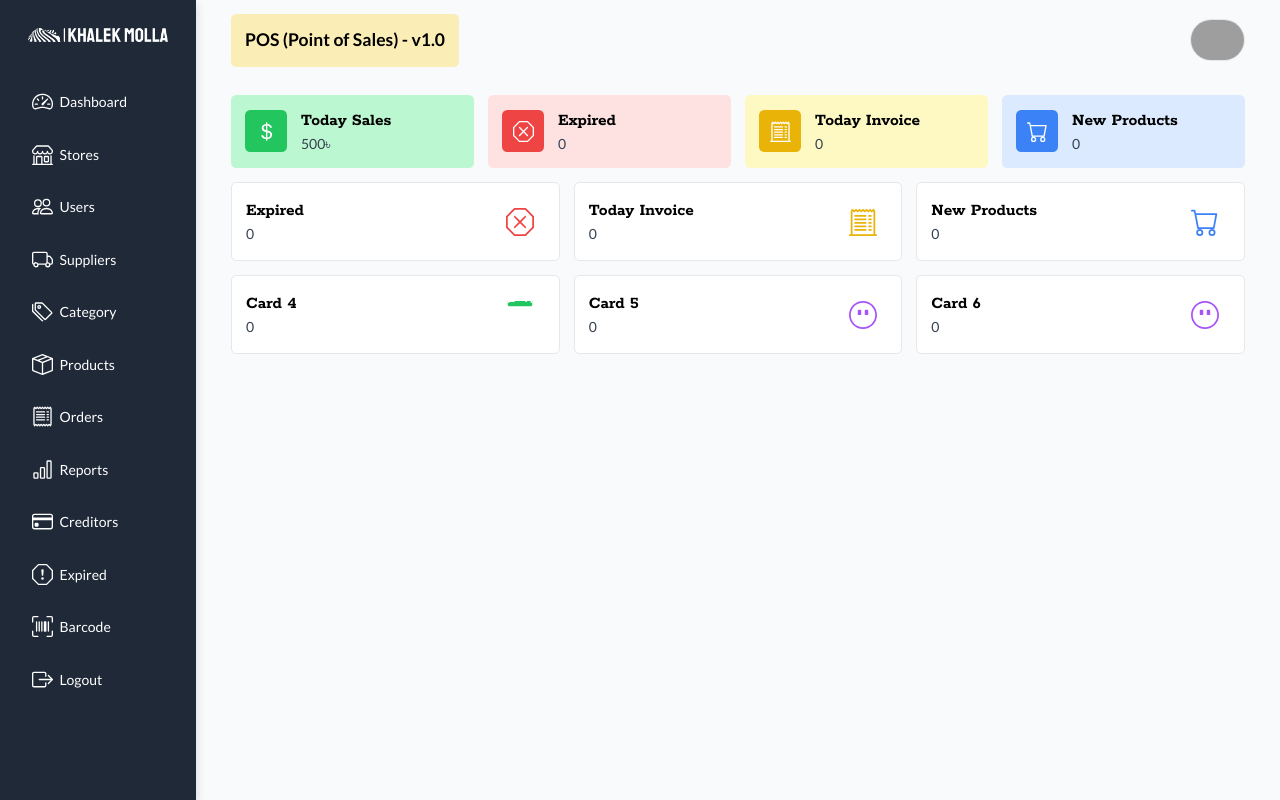
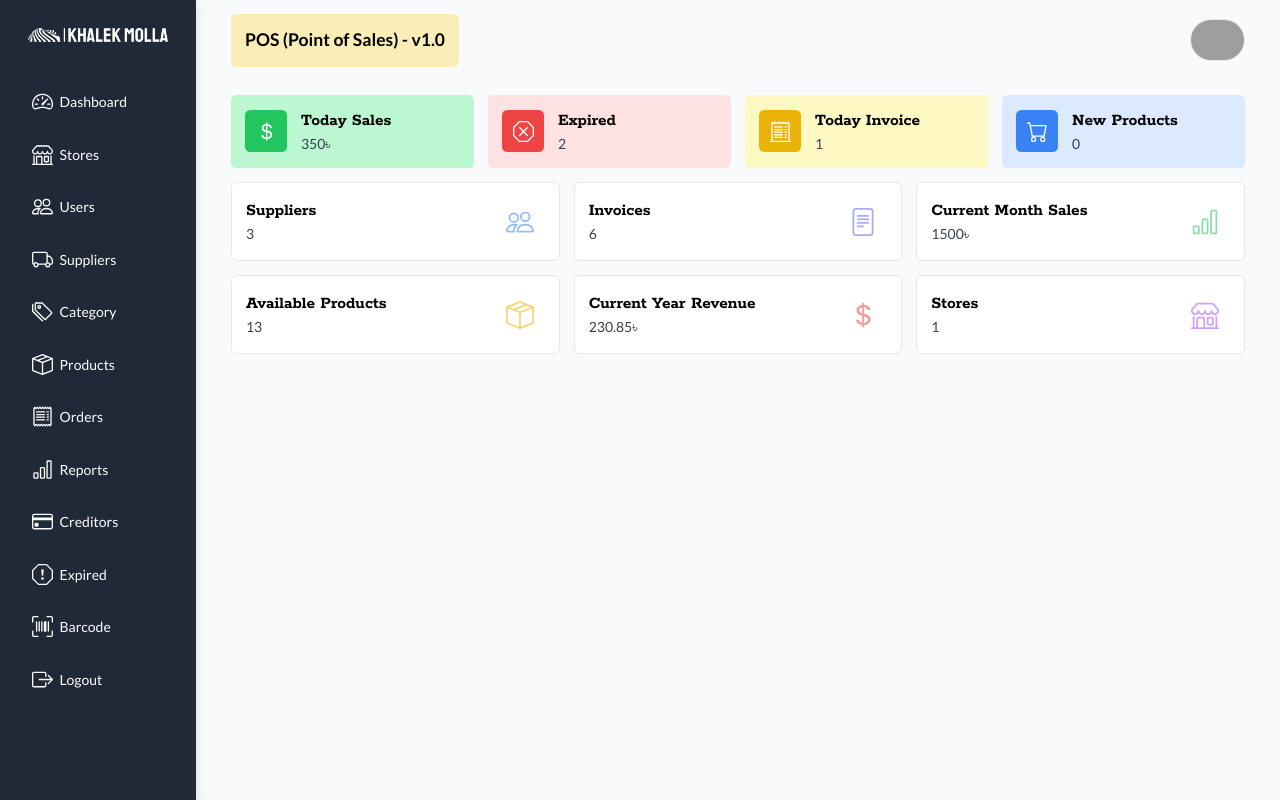
Before and after one commit to israfil-miya/kmp-pos, a Next.js app: page / in a window 1280 px wide. Built offline with nearby package versions, Linux system fonts and the light colour scheme; no server answers; grey boxes are pictures that could not be loaded.

Commit message:
Dashboard short & long cards

```diff
--- a/src/app/(pages)/(dashboard)/components/Cards/LongCards.tsx
+++ b/src/app/(pages)/(dashboard)/components/Cards/LongCards.tsx
@@ -1,113 +1,108 @@
-'use client';
-
 import React from 'react';
 import LongCardTemplate from '@/components/Cards/long-cards/Template';
-import { useRouter } from 'next/navigation';
 
 const LongCards = () => {
-  const router = useRouter();
   return (
     <div className="grid grid-cols-3 gap-4">
       <LongCardTemplate
-        title="Expired"
-        description="0"
+        title="Suppliers"
+        description="3"
         icon={
           <svg
             xmlns="http://www.w3.org/2000/svg"
             width="16"
             height="16"
             fill="currentColor"
-            className="w-8 h-8 fill-red-500"
+            className="w-8 h-8 fill-blue-500 opacity-55"
             viewBox="0 0 16 16"
           >
-            <path d="M4.54.146A.5.5 0 0 1 4.893 0h6.214a.5.5 0 0 1 .353.146l4.394 4.394a.5.5 0 0 1 .146.353v6.214a.5.5 0 0 1-.146.353l-4.394 4.394a.5.5 0 0 1-.353.146H4.893a.5.5 0 0 1-.353-.146L.146 11.46A.5.5 0 0 1 0 11.107V4.893a.5.5 0 0 1 .146-.353zM5.1 1 1 5.1v5.8L5.1 15h5.8l4.1-4.1V5.1L10.9 1z" />
-            <path d="M4.646 4.646a.5.5 0 0 1 .708 0L8 7.293l2.646-2.647a.5.5 0 0 1 .708.708L8.707 8l2.647 2.646a.5.5 0 0 1-.708.708L8 8.707l-2.646 2.647a.5.5 0 0 1-.708-.708L7.293 8 4.646 5.354a.5.5 0 0 1 0-.708" />
+            <path d="M15 14s1 0 1-1-1-4-5-4-5 3-5 4 1 1 1 1zm-7.978-1L7 12.996c.001-.264.167-1.03.76-1.72C8.312 10.629 9.282 10 11 10c1.717 0 2.687.63 3.24 1.276.593.69.758 1.457.76 1.72l-.008.002-.014.002zM11 7a2 2 0 1 0 0-4 2 2 0 0 0 0 4m3-2a3 3 0 1 1-6 0 3 3 0 0 1 6 0M6.936 9.28a6 6 0 0 0-1.23-.247A7 7 0 0 0 5 9c-4 0-5 3-5 4q0 1 1 1h4.216A2.24 2.24 0 0 1 5 13c0-1.01.377-2.042 1.09-2.904.243-.294.526-.569.846-.816M4.92 10A5.5 5.5 0 0 0 4 13H1c0-.26.164-1.03.76-1.724.545-.636 1.492-1.256 3.16-1.275ZM1.5 5.5a3 3 0 1 1 6 0 3 3 0 0 1-6 0m3-2a2 2 0 1 0 0 4 2 2 0 0 0 0-4" />
           </svg>
         }
         className="bg-white border"
       />
       <LongCardTemplate
-        title="Today Invoice"
-        description="0"
+        title="Invoices"
+        description="6"
         icon={
           <svg
             xmlns="http://www.w3.org/2000/svg"
             width="16"
             height="16"
             fill="currentColor"
-            className="w-8 h-8 fill-yellow-500"
+            className="w-8 h-8 fill-indigo-500 opacity-55"
             viewBox="0 0 16 16"
           >
-            <path d="M3 4.5a.5.5 0 0 1 .5-.5h6a.5.5 0 1 1 0 1h-6a.5.5 0 0 1-.5-.5m0 2a.5.5 0 0 1 .5-.5h6a.5.5 0 1 1 0 1h-6a.5.5 0 0 1-.5-.5m0 2a.5.5 0 0 1 .5-.5h6a.5.5 0 1 1 0 1h-6a.5.5 0 0 1-.5-.5m0 2a.5.5 0 0 1 .5-.5h6a.5.5 0 0 1 0 1h-6a.5.5 0 0 1-.5-.5m0 2a.5.5 0 0 1 .5-.5h6a.5.5 0 0 1 0 1h-6a.5.5 0 0 1-.5-.5M11.5 4a.5.5 0 0 0 0 1h1a.5.5 0 0 0 0-1zm0 2a.5.5 0 0 0 0 1h1a.5.5 0 0 0 0-1zm0 2a.5.5 0 0 0 0 1h1a.5.5 0 0 0 0-1zm0 2a.5.5 0 0 0 0 1h1a.5.5 0 0 0 0-1zm0 2a.5.5 0 0 0 0 1h1a.5.5 0 0 0 0-1z" />
-            <path d="M2.354.646a.5.5 0 0 0-.801.13l-.5 1A.5.5 0 0 0 1 2v13H.5a.5.5 0 0 0 0 1h15a.5.5 0 0 0 0-1H15V2a.5.5 0 0 0-.053-.224l-.5-1a.5.5 0 0 0-.8-.13L13 1.293l-.646-.647a.5.5 0 0 0-.708 0L11 1.293l-.646-.647a.5.5 0 0 0-.708 0L9 1.293 8.354.646a.5.5 0 0 0-.708 0L7 1.293 6.354.646a.5.5 0 0 0-.708 0L5 1.293 4.354.646a.5.5 0 0 0-.708 0L3 1.293zm-.217 1.198.51.51a.5.5 0 0 0 .707 0L4 1.707l.646.647a.5.5 0 0 0 .708 0L6 1.707l.646.647a.5.5 0 0 0 .708 0L8 1.707l.646.647a.5.5 0 0 0 .708 0L10 1.707l.646.647a.5.5 0 0 0 .708 0L12 1.707l.646.647a.5.5 0 0 0 .708 0l.509-.51.137.274V15H2V2.118z" />
+            <path d="M5 4a.5.5 0 0 0 0 1h6a.5.5 0 0 0 0-1zm-.5 2.5A.5.5 0 0 1 5 6h6a.5.5 0 0 1 0 1H5a.5.5 0 0 1-.5-.5M5 8a.5.5 0 0 0 0 1h6a.5.5 0 0 0 0-1zm0 2a.5.5 0 0 0 0 1h3a.5.5 0 0 0 0-1z" />
+            <path d="M2 2a2 2 0 0 1 2-2h8a2 2 0 0 1 2 2v12a2 2 0 0 1-2 2H4a2 2 0 0 1-2-2zm10-1H4a1 1 0 0 0-1 1v12a1 1 0 0 0 1 1h8a1 1 0 0 0 1-1V2a1 1 0 0 0-1-1" />
           </svg>
         }
         className="bg-white border"
       />
       <LongCardTemplate
-        title="New Products"
-        description="0"
+        title="Current Month Sales"
+        description="1500&#2547;"
         icon={
           <svg
             xmlns="http://www.w3.org/2000/svg"
             width="16"
             height="16"
             fill="currentColor"
-            className="w-8 h-8 fill-blue-500"
+            className="w-8 h-8 fill-green-500 opacity-55"
             viewBox="0 0 16 16"
           >
-            <path d="M0 1.5A.5.5 0 0 1 .5 1H2a.5.5 0 0 1 .485.379L2.89 3H14.5a.5.5 0 0 1 .491.592l-1.5 8A.5.5 0 0 1 13 12H4a.5.5 0 0 1-.491-.408L2.01 3.607 1.61 2H.5a.5.5 0 0 1-.5-.5M3.102 4l1.313 7h8.17l1.313-7zM5 12a2 2 0 1 0 0 4 2 2 0 0 0 0-4m7 0a2 2 0 1 0 0 4 2 2 0 0 0 0-4m-7 1a1 1 0 1 1 0 2 1 1 0 0 1 0-2m7 0a1 1 0 1 1 0 2 1 1 0 0 1 0-2" />
+            <path d="M4 11H2v3h2zm5-4H7v7h2zm5-5v12h-2V2zm-2-1a1 1 0 0 0-1 1v12a1 1 0 0 0 1 1h2a1 1 0 0 0 1-1V2a1 1 0 0 0-1-1zM6 7a1 1 0 0 1 1-1h2a1 1 0 0 1 1 1v7a1 1 0 0 1-1 1H7a1 1 0 0 1-1-1zm-5 4a1 1 0 0 1 1-1h2a1 1 0 0 1 1 1v3a1 1 0 0 1-1 1H2a1 1 0 0 1-1-1z" />
           </svg>
         }
         className="bg-white border"
       />
       <LongCardTemplate
-        title="Card 4"
-        description="0"
+        title="Available Products"
+        description="13"
         icon={
           <svg
             xmlns="http://www.w3.org/2000/svg"
             width="16"
             height="16"
             fill="currentColor"
-            className="w-8 h-8 fill-green-500"
+            className="w-8 h-8 fill-yellow-500 opacity-55"
             viewBox="0 0 16 16"
           >
-            <path d="M4.5 0A.5.5 0 0 1 5 .5V2h6V.5a.5.5 0 0 1 1 0V2h.5a.5.5 0 0 1 0 1H15a.5.5 0 0 1 0-1H14V.5A.5.5 0 0 1 14.5 0H15v.5a.5.5 0 0 1-1 0V.5H2V.5a.5.5 0 0 1-1 0V0H.5a.5.5 0 0 1 0 1H1v1.5a.5.5 0 0 1 .5.5h13a.5.5 0 0 1 .5-.5V1h.5a.5.5 0 0 1 0-1H15z" />
+            <path d="M8.186 1.113a.5.5 0 0 0-.372 0L1.846 3.5l2.404.961L10.404 2zm3.564 1.426L5.596 5 8 5.961 14.154 3.5zm3.25 1.7-6.5 2.6v7.922l6.5-2.6V4.24zM7.5 14.762V6.838L1 4.239v7.923zM7.443.184a1.5 1.5 0 0 1 1.114 0l7.129 2.852A.5.5 0 0 1 16 3.5v8.662a1 1 0 0 1-.629.928l-7.185 2.874a.5.5 0 0 1-.372 0L.63 13.09a1 1 0 0 1-.63-.928V3.5a.5.5 0 0 1 .314-.464z" />
           </svg>
         }
         className="bg-white border"
       />
       <LongCardTemplate
-        title="Card 5"
-        description="0"
+        title="Current Year Revenue"
+        description="230.85&#2547;"
         icon={
           <svg
             xmlns="http://www.w3.org/2000/svg"
             width="16"
             height="16"
             fill="currentColor"
-            className="w-8 h-8 fill-purple-500"
+            className="w-8 h-8 fill-red-500 opacity-55"
             viewBox="0 0 16 16"
           >
-            <path d="M8 0C3.581 0 0 3.581 0 8s3.581 8 8 8 8-3.581 8-8S12.419 0 8 0zm0 1c3.867 0 7 3.133 7 7s-3.133 7-7 7-7-3.133-7-7 3.133-7 7-7zM6.5 5a.5.5 0 0 1 .5.5v2a.5.5 0 0 1-.5.5h-1a.5.5 0 0 1-.5-.5v-2a.5.5 0 0 1 .5-.5h1zm4 0a.5.5 0 0 1 .5.5v2a.5.5 0 0 1-.5.5h-1a.5.5 0 0 1-.5-.5v-2a.5.5 0 0 1 .5-.5h1z" />
+            <path d="M4 10.781c.148 1.667 1.513 2.85 3.591 3.003V15h1.043v-1.216c2.27-.179 3.678-1.438 3.678-3.3 0-1.59-.947-2.51-2.956-3.028l-.722-.187V3.467c1.122.11 1.879.714 2.07 1.616h1.47c-.166-1.6-1.54-2.748-3.54-2.875V1H7.591v1.233c-1.939.23-3.27 1.472-3.27 3.156 0 1.454.966 2.483 2.661 2.917l.61.162v4.031c-1.149-.17-1.94-.8-2.131-1.718zm3.391-3.836c-1.043-.263-1.6-.825-1.6-1.616 0-.944.704-1.641 1.8-1.828v3.495l-.2-.05zm1.591 1.872c1.287.323 1.852.859 1.852 1.769 0 1.097-.826 1.828-2.2 1.939V8.73z" />
           </svg>
         }
         className="bg-white border"
       />
       <LongCardTemplate
-        title="Card 6"
-        description="0"
+        title="Stores"
+        description="1"
         icon={
           <svg
             xmlns="http://www.w3.org/2000/svg"
             width="16"
             height="16"
             fill="currentColor"
-            className="w-8 h-8 fill-purple-500"
+            className="w-8 h-8 fill-purple-500 opacity-55"
             viewBox="0 0 16 16"
           >
-            <path d="M8 0C3.581 0 0 3.581 0 8s3.581 8 8 8 8-3.581 8-8S12.419 0 8 0zm0 1c3.867 0 7 3.133 7 7s-3.133 7-7 7-7-3.133-7-7 3.133-7 7-7zM6.5 5a.5.5 0 0 1 .5.5v2a.5.5 0 0 1-.5.5h-1a.5.5 0 0 1-.5-.5v-2a.5.5 0 0 1 .5-.5h1zm4 0a.5.5 0 0 1 .5.5v2a.5.5 0 0 1-.5.5h-1a.5.5 0 0 1-.5-.5v-2a.5.5 0 0 1 .5-.5h1z" />
+            <path d="M2.97 1.35A1 1 0 0 1 3.73 1h8.54a1 1 0 0 1 .76.35l2.609 3.044A1.5 1.5 0 0 1 16 5.37v.255a2.375 2.375 0 0 1-4.25 1.458A2.37 2.37 0 0 1 9.875 8 2.37 2.37 0 0 1 8 7.083 2.37 2.37 0 0 1 6.125 8a2.37 2.37 0 0 1-1.875-.917A2.375 2.375 0 0 1 0 5.625V5.37a1.5 1.5 0 0 1 .361-.976zm1.78 4.275a1.375 1.375 0 0 0 2.75 0 .5.5 0 0 1 1 0 1.375 1.375 0 0 0 2.75 0 .5.5 0 0 1 1 0 1.375 1.375 0 1 0 2.75 0V5.37a.5.5 0 0 0-.12-.325L12.27 2H3.73L1.12 5.045A.5.5 0 0 0 1 5.37v.255a1.375 1.375 0 0 0 2.75 0 .5.5 0 0 1 1 0M1.5 8.5A.5.5 0 0 1 2 9v6h1v-5a1 1 0 0 1 1-1h3a1 1 0 0 1 1 1v5h6V9a.5.5 0 0 1 1 0v6h.5a.5.5 0 0 1 0 1H.5a.5.5 0 0 1 0-1H1V9a.5.5 0 0 1 .5-.5M4 15h3v-5H4zm5-5a1 1 0 0 1 1-1h2a1 1 0 0 1 1 1v3a1 1 0 0 1-1 1h-2a1 1 0 0 1-1-1zm3 0h-2v3h2z" />
           </svg>
         }
         className="bg-white border"
--- a/src/app/(pages)/(dashboard)/components/Cards/ShortCards.tsx
+++ b/src/app/(pages)/(dashboard)/components/Cards/ShortCards.tsx
@@ -10,7 +10,7 @@ const ShortCards = () => {
     <div className="flex flex-row gap-4">
       <ShortCardTemplate
         title="Today Sales"
-        description="500&#2547;"
+        description="350&#2547;"
         icon={
           <svg
             className="w-6 h-6"
@@ -30,7 +30,7 @@ const ShortCards = () => {
 
       <ShortCardTemplate
         title="Expired"
-        description="0"
+        description="2"
         icon={
           <svg
             xmlns="http://www.w3.org/2000/svg"
@@ -50,7 +50,7 @@ const ShortCards = () => {
       />
       <ShortCardTemplate
         title="Today Invoice"
-        description="0"
+        description="1"
         icon={
           <svg
             xmlns="http://www.w3.org/2000/svg"
```
